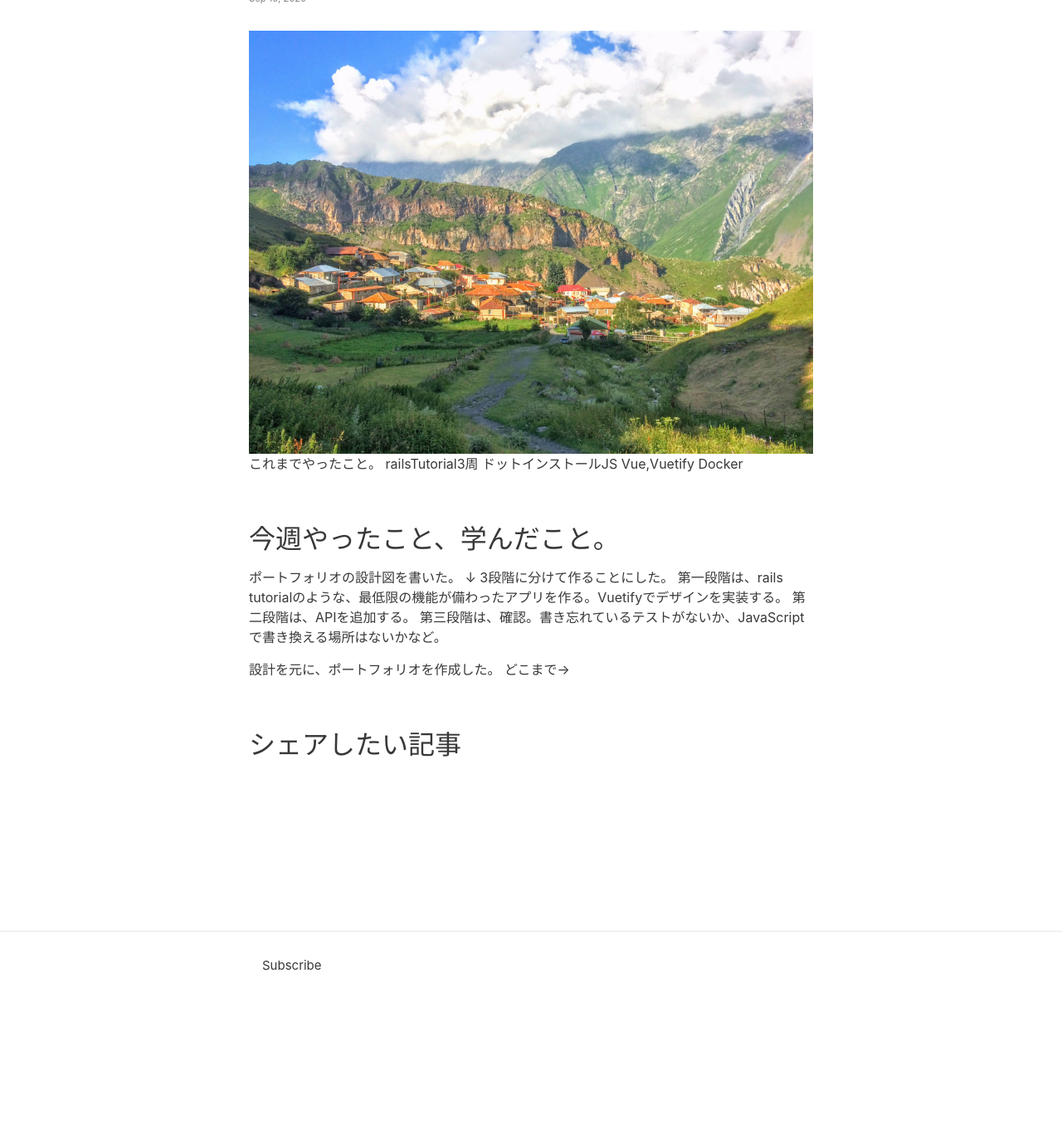
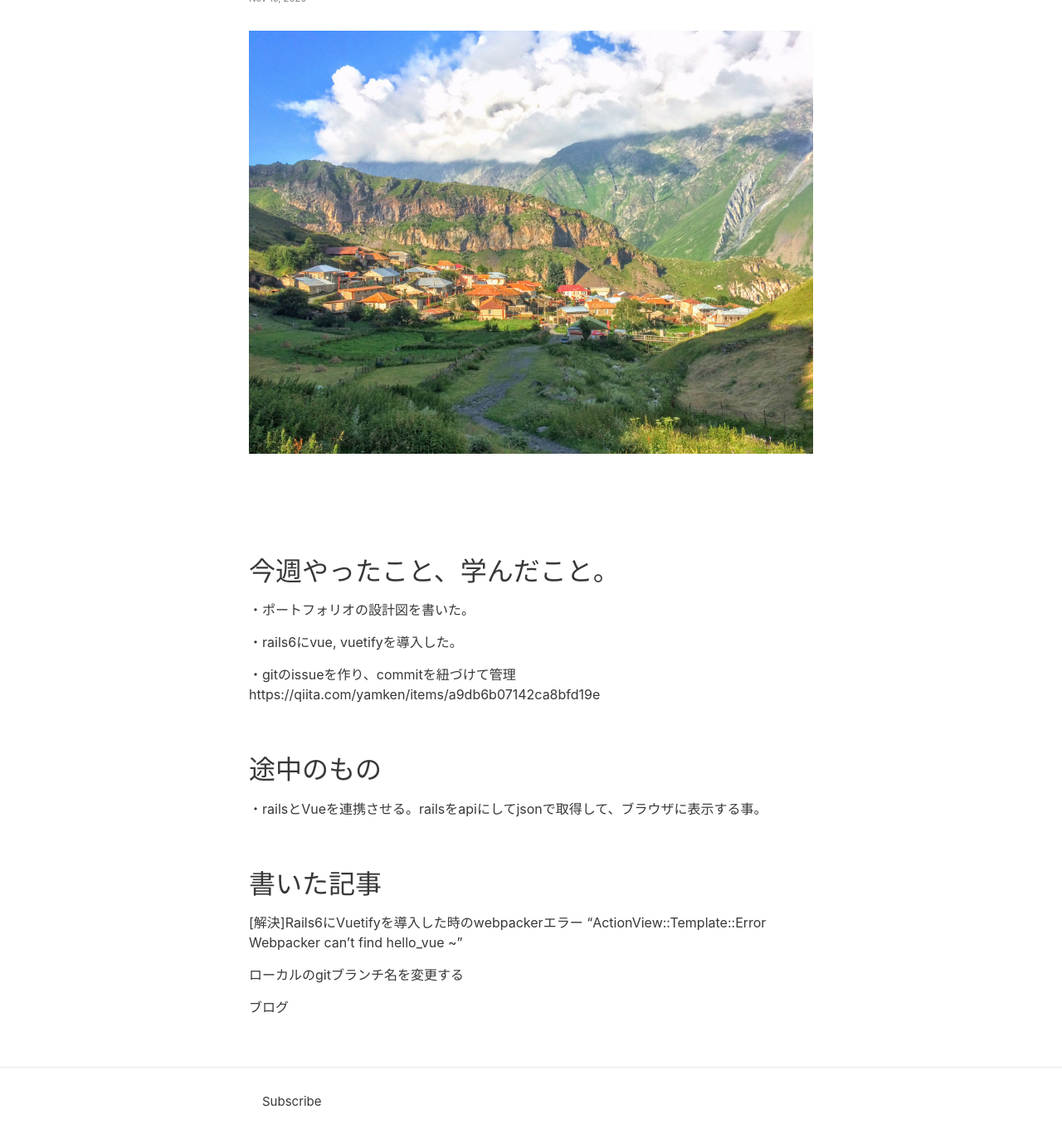
Before and after one commit to kazblog/kazblog.github.io, a Jekyll site: the page built from _posts/2020-11-15-hello, world.md, in a window 1280 px wide and 1400 px high, scrolled down 165 px. Shown: the top 1373 px of the window at 83% size. Built offline with Jekyll 4.4.1, drawn with Linux system fonts in a browser that asks for light colours; before the commit the page ends 1256 px from its top, so only the background shows below that.

Commit message:
weekly update nov, 15th

```diff
--- a/_posts/2020-09-10-hello, world.md
+++ /dev/null
@@ -1,31 +0,0 @@
----
-layout: post
-title:  "weekly update 11/15"
-date:   2020-09-10 12:39:36 +0900
-categories: dev
-permalink: /process-of-my-first-project
-excerpt_separator: <!--more-->
----
-![image here](/assets/img/one.jpeg)
-これまでやったこと。
-railsTutorial3周
-ドットインストールJS
-Vue,Vuetify
-Docker
-
-## 今週やったこと、学んだこと。
-
-ポートフォリオの設計図を書いた。
-↓
-3段階に分けて作ることにした。
-第一段階は、rails tutorialのような、最低限の機能が備わったアプリを作る。Vuetifyでデザインを実装する。
-第二段階は、APIを追加する。
-第三段階は、確認。書き忘れているテストがないか、JavaScriptで書き換える場所はないかなど。
-
-設計を元に、ポートフォリオを作成した。
-どこまで→
-
-
-
-
-## シェアしたい記事
--- /dev/null
+++ b/_posts/2020-11-15-hello, world.md
@@ -0,0 +1,38 @@
+---
+layout: post
+title:  "weekly update 11/15"
+date:   2020-11-15 12:39:36 +0900
+categories: weeklyUpdate
+permalink: /process-of-my-first-project
+excerpt_separator: <!--more-->
+---
+![image here](/assets/img/one.jpeg)
+
+<!--more-->
+<br><br>
+
+
+## 今週やったこと、学んだこと。
+
+・ポートフォリオの設計図を書いた。<br>
+
+・rails6にvue, vuetifyを導入した。<br>
+
+・gitのissueを作り、commitを紐づけて管理
+https://qiita.com/yamken/items/a9db6b07142ca8bfd19e <br>
+
+
+## 途中のもの
+
+・railsとVueを連携させる。railsをapiにしてjsonで取得して、ブラウザに表示する事。
+
+
+
+
+## 書いた記事
+[[解決]Rails6にVuetifyを導入した時のwebpackerエラー "ActionView::Template::Error Webpacker can't find hello_vue ~"](https://qiita.com/kazumawada/items/057dade3845da4381b8c)<br>
+
+[ローカルのgitブランチ名を変更する](https://qiita.com/kazumawada/items/c0086af55f5d9a4e3783)
+
+
+[ブログ](https://kaz08.blogspot.com/2020/11/50.html)
--- a/pages/about.markdown
+++ b/pages/about.markdown
@@ -20,10 +20,12 @@ You can find the source code for Jekyll at GitHub:
  -->
  <br>
 
-・[GitHubPages](https://kazumawada.github.io/)<br>←一週間ごとの活動報告
+・[GitHubPages](https://kazumawada.github.io/)←一週間ごとの活動報告<br>
 
 ・[Github](https://github.com/kazumawada/)<br>
 
 ・[Qiita](https://qiita.com/kazumawada)<br>
 
-・[blog](https://kazumawada-weekly-update.blogspot.com/)<br>←読んだ記事のアウトプット/英語学習用です。
+・[Engblog](https://kazumawada-weekly-update.blogspot.com/)←読んだ記事のアウトプット/英語学習用です。
+<br>
+・[blog](https://kaz08.blogspot.com/)←気になった記事をアウトプット
```
Also changed, not shown: pages/Categories.md (+12 -0 lines).
